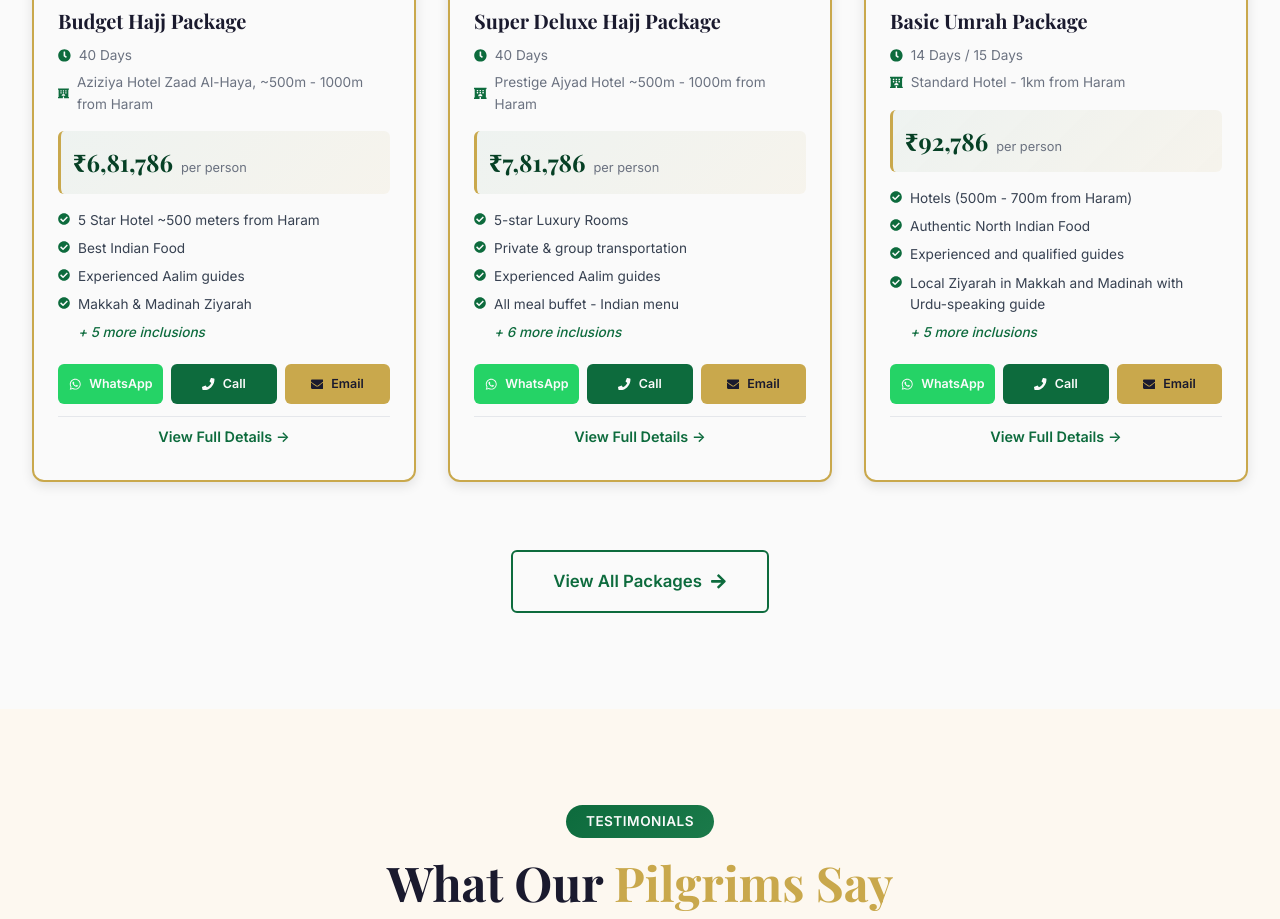
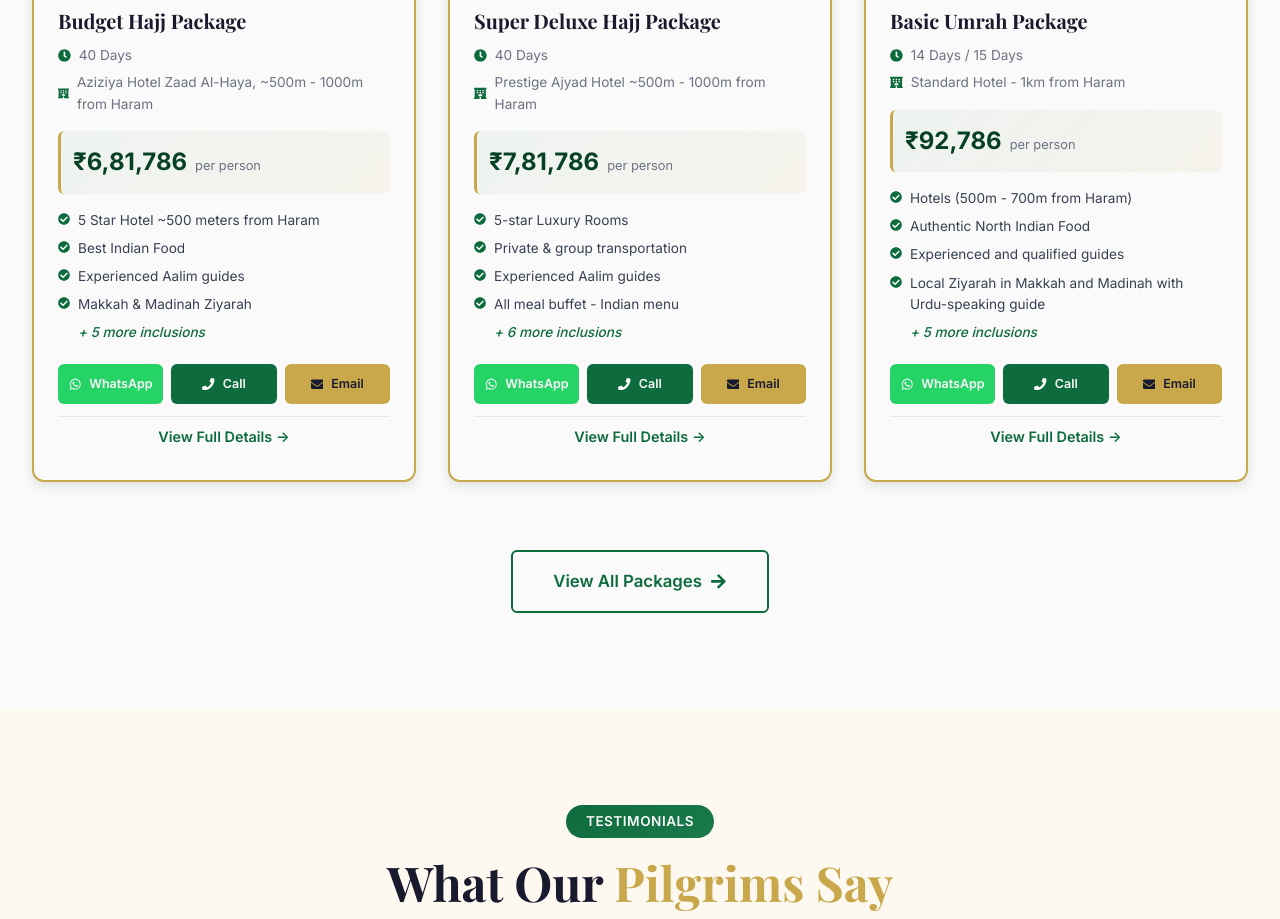
Before and after one commit to bajmtoursandtravels/Bajm_Tours_and_Travels, a React (Vite) app: page / in a window 1280 px wide. Shown: the part 3040-3959 px from the top of the page. Built offline with nearby package versions, Linux system fonts and the light colour scheme; a web font is replaced by a local one.

Commit message:
remove font family for price

```diff
--- a/src/components/PackageCard.css
+++ b/src/components/PackageCard.css
@@ -110,7 +110,7 @@
 }
 
 .price-amount {
-  font-family: var(--font-heading);
+  /* font-family: var(--font-heading); */
   font-size: 1.5rem;
   font-weight: 700;
   color: var(--green-dark);
```
